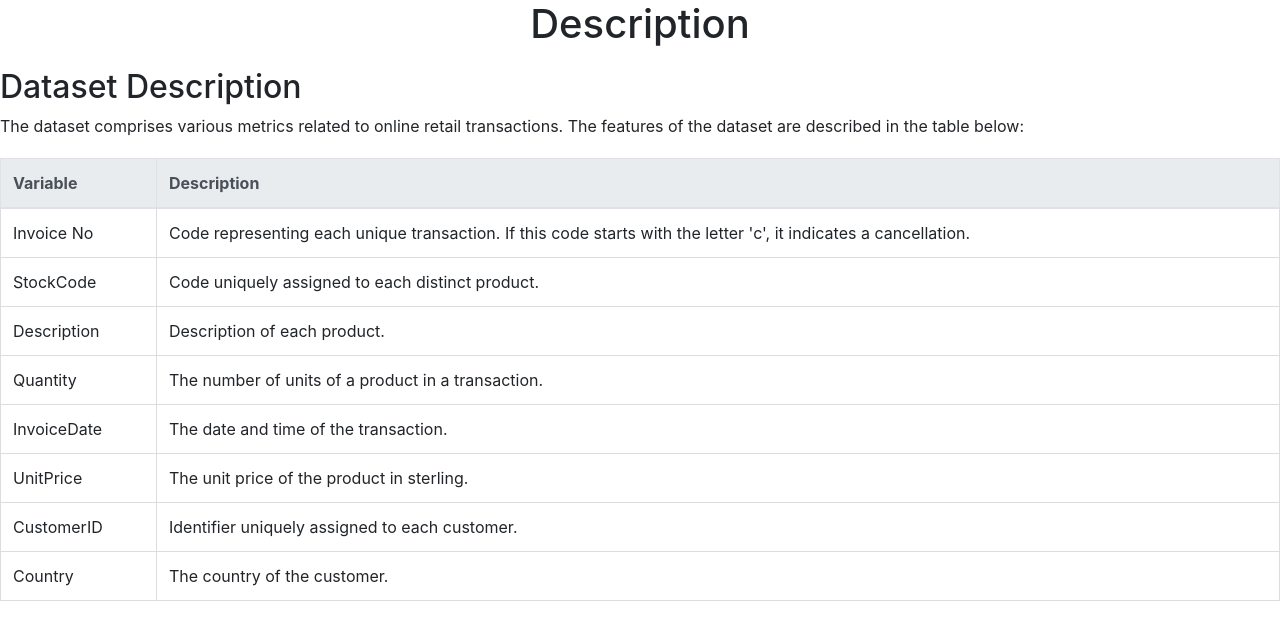
After one commit to PriyanshuKharel/Recommendation-System-ML, a Django app: page /description in a window 1280 px wide. The commit adds this page. Shown: the top 640 px of the page. Run offline with Django 4.2, Linux system fonts and the light colour scheme; parts of the project's set-up code (start-up, migrations or seed data) failed here and were passed over.

Commit message:
Update some styles

```diff
--- a/main/urls.py
+++ b/main/urls.py
@@ -6,5 +6,6 @@ urlpatterns = [
     path('login',views.loginUser,name="login"),
     path('data', views.predict),
     path('visualization', views.visual),
+    path('description', views.description),
     path('logout',views.logoutUser,name="logout"),
 ]
--- a/main/views.py
+++ b/main/views.py
@@ -41,6 +41,9 @@ def predict(request):
 def visual(request):
     return render(request, 'visualization.html')
 
+def description(request):
+    return render(request, 'description.html')
+
 def logoutUser(request):
     logout(request)
     return redirect("/login")
--- /dev/null
+++ b/templates/description.html
@@ -0,0 +1,106 @@
+<!DOCTYPE html>
+<html lang="en">
+  <head>
+    <!-- Required meta tags -->
+    <meta charset="utf-8" />
+    <meta
+      name="viewport"
+      content="width=device-width, initial-scale=1, shrink-to-fit=no"
+    />
+
+    <!-- Bootstrap CSS -->
+    <link
+      rel="stylesheet"
+      href="https://cdn.jsdelivr.net/npm/bootstrap@4.3.1/dist/css/bootstrap.min.css"
+      integrity="sha384-ggOyR0iXCbMQv3Xipma34MD+dH/1fQ784/j6cY/iJTQUOhcWr7x9JvoRxT2MZw1T"
+      crossorigin="anonymous"
+    />
+
+    <title>Description</title>
+    <style>
+      h1 {
+        text-align: center;
+      }
+
+      h2 {
+        margin-top: 20px;
+      }
+
+      table {
+        width: 100%;
+        margin-top: 20px;
+        border-collapse: collapse;
+      }
+
+      table,
+      th,
+      td {
+        border: 1px solid #ddd;
+      }
+
+      th,
+      td {
+        padding: 10px;
+        text-align: left;
+      }
+
+      th {
+        background-color: #f2f2f2;
+      }
+    </style>
+  </head>
+  <body>
+    <h1 class="text-center">Description</h1>
+    <h2>Dataset Description</h2>
+    <p>
+      The dataset comprises various metrics related to online retail
+      transactions. The features of the dataset are described in the table
+      below:
+    </p>
+    <table class="table">
+      <thead class="thead-light">
+        <tr>
+          <th>Variable</th>
+          <th>Description</th>
+        </tr>
+      </thead>
+      <tbody>
+        <tr>
+          <td>Invoice No</td>
+          <td>
+            Code representing each unique transaction. If this code starts with
+            the letter 'c', it indicates a cancellation.
+          </td>
+        </tr>
+        <tr>
+          <td>StockCode</td>
+          <td>Code uniquely assigned to each distinct product.</td>
+        </tr>
+        <tr>
+          <td>Description</td>
+          <td>Description of each product.</td>
+        </tr>
+        <tr>
+          <td>Quantity</td>
+          <td>The number of units of a product in a transaction.</td>
+        </tr>
+        <tr>
+          <td>InvoiceDate</td>
+          <td>The date and time of the transaction.</td>
+        </tr>
+        <tr>
+          <td>UnitPrice</td>
+          <td>The unit price of the product in sterling.</td>
+        </tr>
+        <tr>
+          <td>CustomerID</td>
+          <td>Identifier uniquely assigned to each customer.</td>
+        </tr>
+        <tr>
+          <td>Country</td>
+          <td>The country of the customer.</td>
+        </tr>
+      </tbody>
+    </table>
+  </body>
+</html>
```
Also changed, not shown: templates/index.html (+29 -3 lines), templates/visualization.html (+11 -10 lines).
